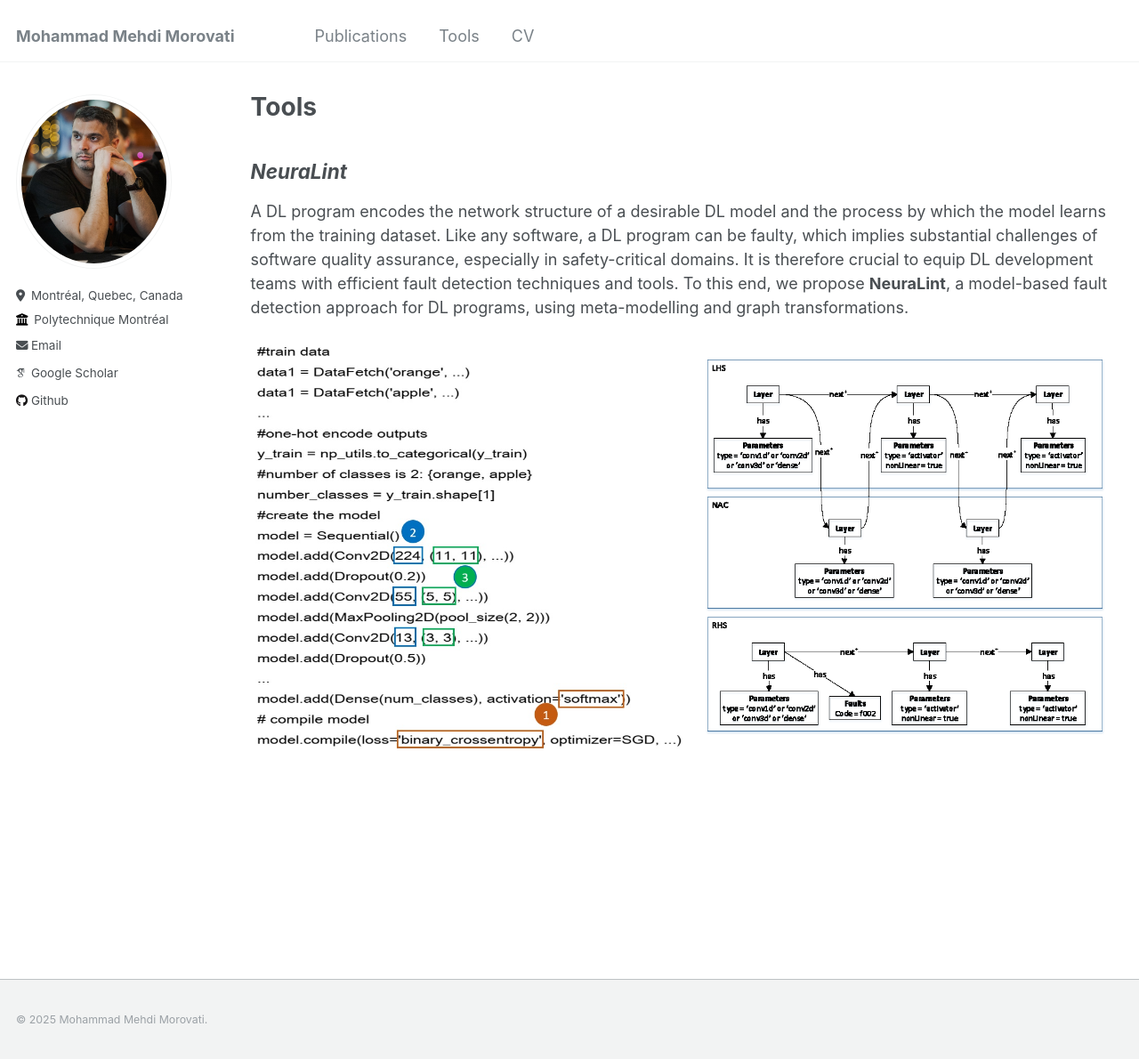
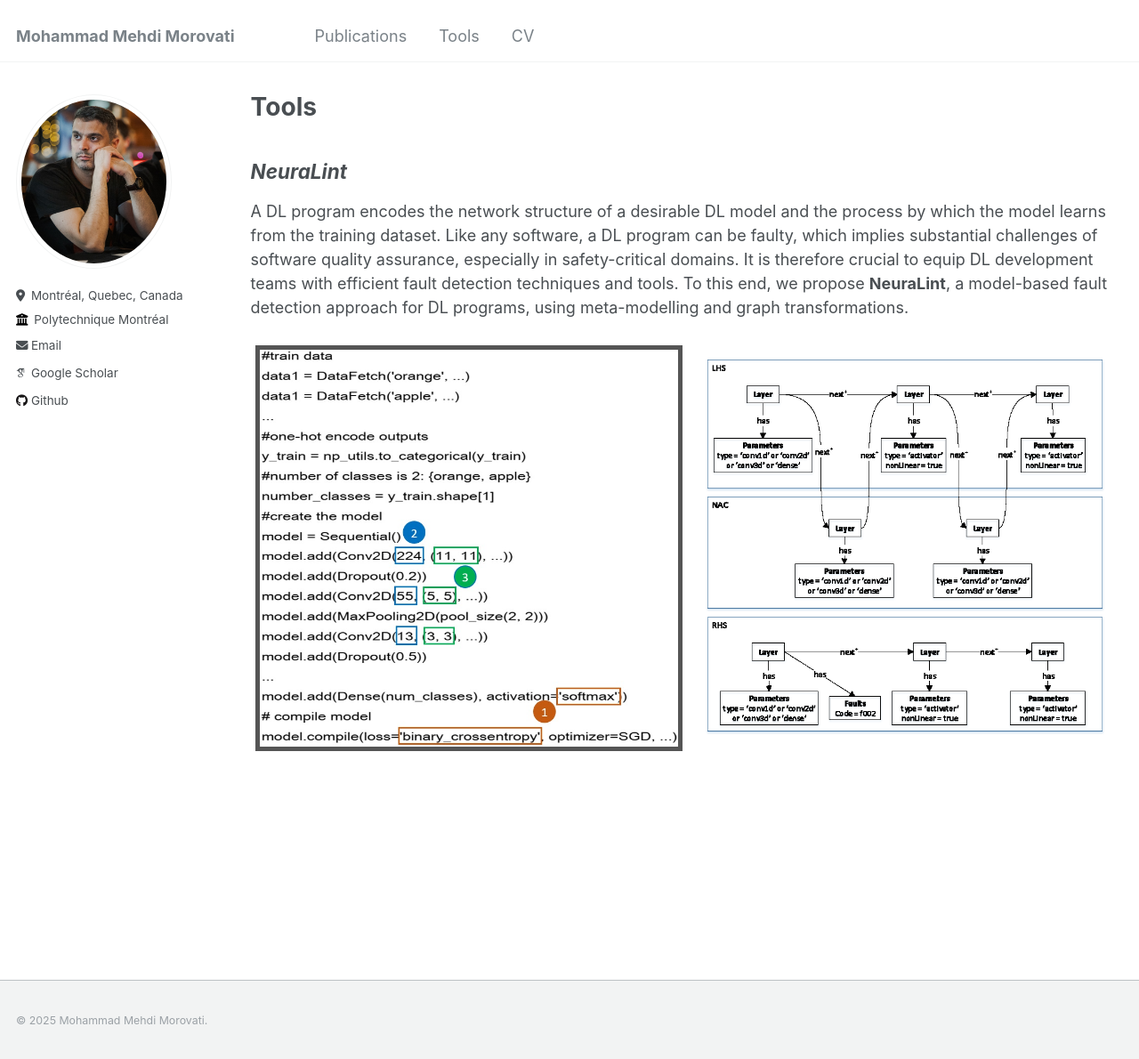
Before and after one commit to mehdi-morovati/mehdi-morovati.github.io, a Jekyll site: the page built from _pages/teaching.html, in a window 1280 px wide and 1192 px high. Shown: the whole window at 89% size. Built offline with Jekyll 4.4.1, drawn with Linux system fonts in a browser that asks for light colours; some web fonts are replaced.

Commit message:
Update teaching.html

```diff
--- a/_pages/teaching.html
+++ b/_pages/teaching.html
@@ -12,7 +12,7 @@ A DL program encodes the network structure of a desirable DL model and the proce
 
 <div class="row" >
   <div class="column" style="float:left;width:50%;padding:5px;">
-    <img src="/images/neuralint01.jpg" style="width:100%">
+    <img src="/images/neuralint01.jpg" style="border:5px solid #555;width:100%">
   </div>
   <div class="column" style="float:left;width:50%;padding:5px;">
     <img src="/images/neuralint02.png" style="width:100%">
```
